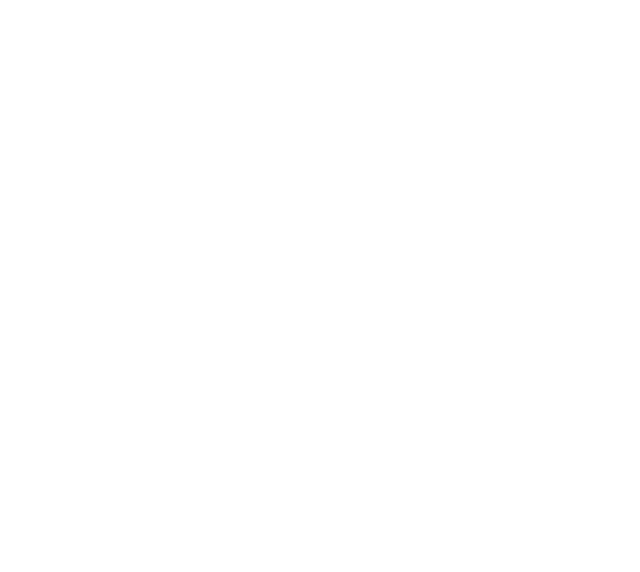
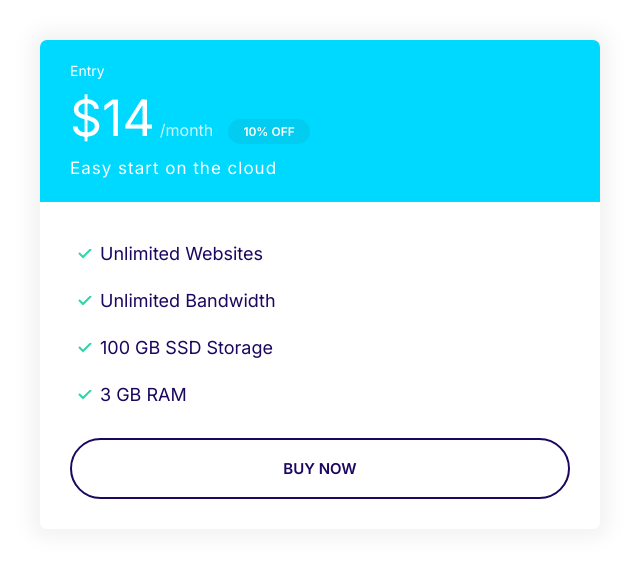
Before and after one commit to Lemarks/Lemarkify, a plain HTML site: page index.html in a window 1280 px wide. Shown: the whole page, without its empty margins (0-640 px from the left). Drawn offline with Linux system fonts and the light colour scheme.

Commit message:
Plan component added which adds card

```diff
--- a/css/styles.css
+++ b/css/styles.css
@@ -114,6 +114,7 @@ a {
 
 .badge--small {
   font-size: 1.6rem;
+  padding: 0.5rem 1.5rem;
 }
 
 @media screen and (min-width: 1024px) {
@@ -220,7 +221,7 @@ a {
   display: inline-block;
 }
 
-.btn-outline {
+.btn--outline {
   background: #fff;
   color: var(--color-headings);
   border: 2px solid var(--color-headings);
@@ -272,3 +273,76 @@ a {
     font-size: 1.5rem;
   }
 }
+
+/* Cards */
+.card {
+  border-radius: 7px;
+  box-shadow: 0 0 20px 10px #f3f3f3;
+  overflow: hidden;
+}
+
+.card__header,
+.card__body {
+  padding: 2rem 3rem;
+}
+
+.card--primary .card__header {
+  background: var(--color-primary);
+  color: #fff;
+}
+.card--secondary .card__header {
+  background: var(--color-secondary);
+  color: #fff;
+}
+
+.card--secondary .badge--secondary {
+  background: #02cdf1;
+}
+
+/* Plans */
+.plan__name {
+  color: #fff;
+  margin: 0;
+  font-weight: 500;
+  font-size: 2.4rem;
+}
+
+.plan__price {
+  font-size: 6rem;
+}
+
+.plan__billing-cycle {
+  font-size: 2.4rem;
+  font-weight: 300;
+  opacity: 0.8;
+  margin-right: 1rem;
+}
+
+.plan__description {
+  font-size: 2rem;
+  font-weight: 300;
+  letter-spacing: 1px;
+  display: block;
+}
+
+.plan .list__item {
+  margin-bottom: 2rem;
+}
+
+@media screen and (min-width: 1024px) {
+  .plan__name {
+    font-size: 1.4rem;
+  }
+
+  .plan__price {
+    font-size: 5rem;
+  }
+
+  .plan__billing-cycle {
+    font-size: 1.6rem;
+  }
+
+  .plan__description {
+    font-size: 1.7rem;
+  }
+}
--- a/index.html
+++ b/index.html
@@ -11,6 +11,27 @@
     <link rel="stylesheet" href="css/styles.css">
 </head>
 <body>
-
+<div style="width: 50%; padding: 4rem;">
+    <div class="plan">
+        <div class="card card--secondary">
+           <header class="card__header">
+              <h3 class="plan__name">Entry</h3>
+              <span class="plan__price">$14</span>
+              <span class="plan__billing-cycle">/month</span>
+              <span class="badge badge--secondary badge--small">10% OFF</span>
+              <span class="plan__description">Easy start on the cloud</span>
+           </header>
+           <div class="card__body">
+            <ul class="list list--tick">
+                <li class="list__item">Unlimited Websites</li>
+                <li class="list__item">Unlimited Bandwidth</li>
+                <li class="list__item">100 GB SSD Storage</li>
+                <li class="list__item">3 GB RAM</li>
+            </ul>
+            <button class="btn btn--outline btn--block">Buy Now</button>
+           </div>
+        </div>
+    </div>
+</div>
 </body>
 </html>
```
